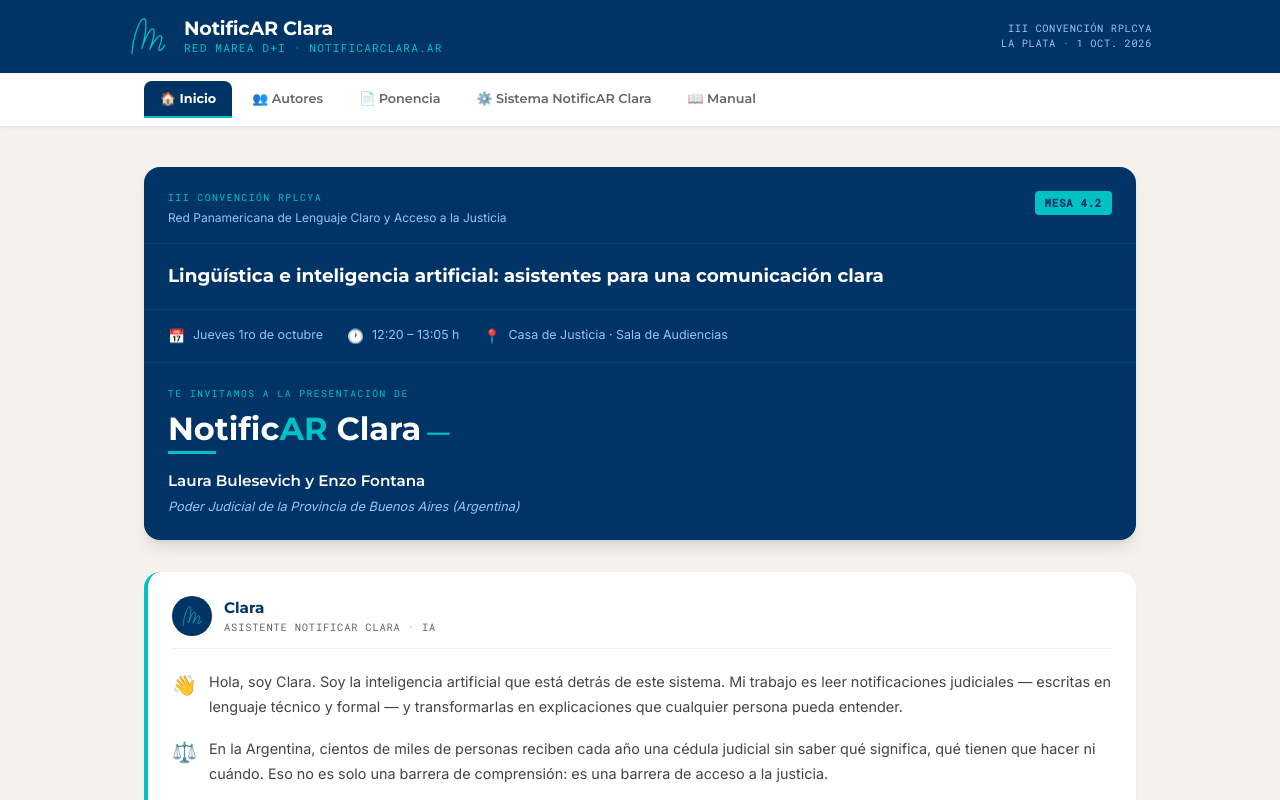
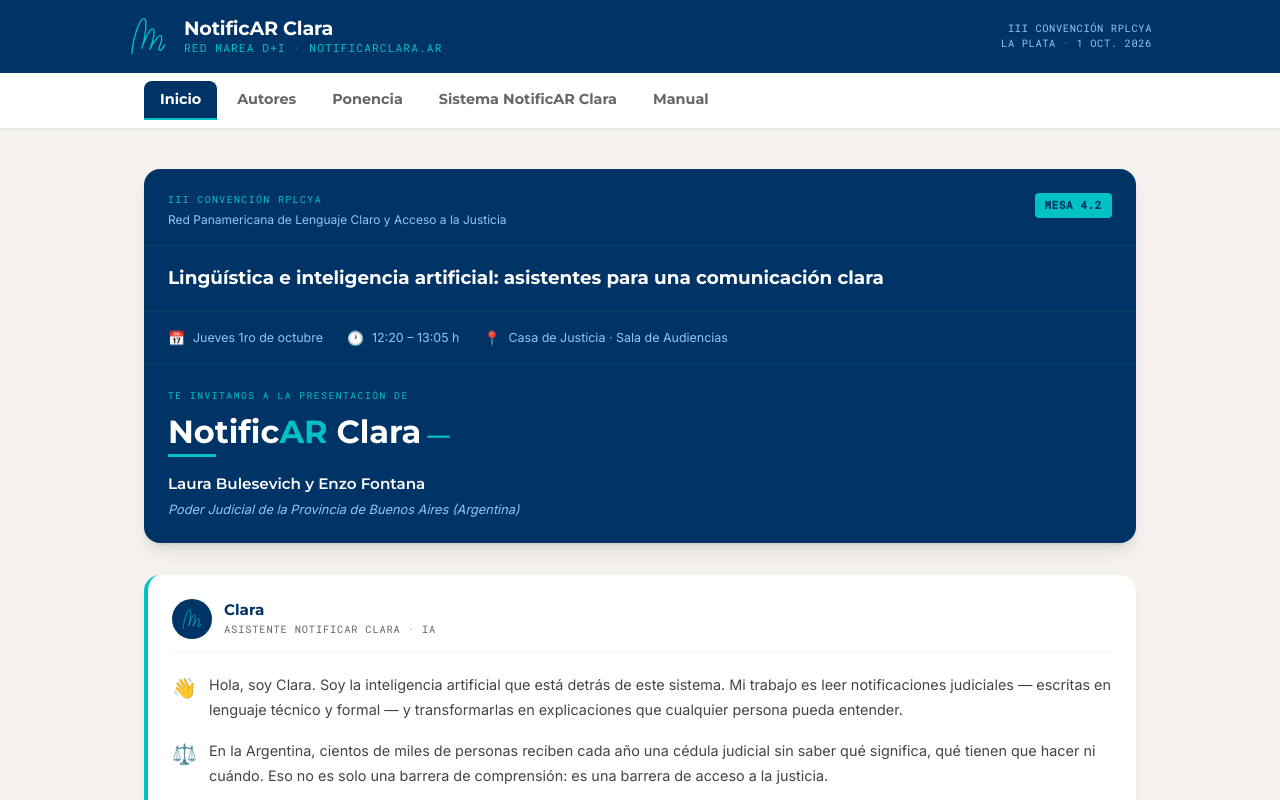
Before and after one commit to drfontana-arch/notificar-clara, a Next.js app: page / in a window 1280 px wide. Shown: the top 800 px of the page. Built offline with nearby package versions, Linux system fonts and the light colour scheme.

Commit message:
style: tabs sin iconos, fuente más grande y negrita

```diff
--- a/src/app/page.jsx
+++ b/src/app/page.jsx
@@ -2,11 +2,11 @@
 import { useState } from 'react'
 
 const TABS = [
-  { id: 'inicio',       label: '🏠 Inicio' },
-  { id: 'autores',      label: '👥 Autores' },
-  { id: 'ponencia',     label: '📄 Ponencia' },
-  { id: 'operador',     label: '⚙️ Sistema NotificAR Clara' },
-  { id: 'manual',       label: '📖 Manual' },
+  { id: 'inicio',       label: 'Inicio' },
+  { id: 'autores',      label: 'Autores' },
+  { id: 'ponencia',     label: 'Ponencia' },
+  { id: 'operador',     label: 'Sistema NotificAR Clara' },
+  { id: 'manual',       label: 'Manual' },
 ]
 
 const CLARA_INTRO = [
@@ -136,8 +136,8 @@ export default function LandingPage() {
               onClick={() => setTabActiva(tab.id)}
               style={{
                 fontFamily: 'var(--font-heading)',
-                fontWeight: tabActiva === tab.id ? 700 : 600,
-                fontSize: '0.8rem',
+                fontWeight: 700,
+                fontSize: '0.9rem',
                 backgroundColor: tabActiva === tab.id ? '#003366' : 'transparent',
                 color: tabActiva === tab.id ? '#ffffff' : '#666666',
                 borderBottom: tabActiva === tab.id ? '2px solid #00C2C2' : '2px solid transparent',
@@ -302,14 +302,14 @@ export default function LandingPage() {
             </div>
 
             <div className="bg-white rounded-xl p-5 shadow-sm border-l-4" style={{ borderLeftColor: '#00C2C2' }}>
-              <p style={{ fontFamily: 'var(--font-body)', color: '#666', fontSize: '0.88rem', lineHeight: 1.7, marginBottom: 12 }}>
+              <p style={{ fontFamily: 'var(--font-body)', color: '#666', fontSize: '0.94rem', lineHeight: 1.7, marginBottom: 12 }}>
                 Ponencia presentada en la <strong style={{ color: '#003366' }}>III Convención RPLCyA — Red Panamericana de Lenguaje Claro y Acceso a la Justicia · La Plata, 1 de octubre de 2026</strong>, en el marco de <strong style={{ color: '#003366' }}>Red Marea D+I</strong> — Colectivo de colaboración intelectual que intersecciona derecho e innovación.
               </p>
               <div className="flex items-center gap-3">
                 <IsologoRedMarea color="#003366" size={28} />
                 <div>
                   <p style={{ fontFamily: 'var(--font-heading)', fontWeight: 700, fontSize: '0.9rem', color: '#003366' }}>Red Marea D+I</p>
-                  <p style={{ fontFamily: 'var(--font-mono)', fontSize: '0.62rem', color: '#00C2C2', letterSpacing: '0.06em' }}>Derecho e innovación en red. Tecnohumanistas.</p>
+                  <p style={{ fontFamily: 'var(--font-mono)', fontSize: '0.74rem', color: '#00C2C2', letterSpacing: '0.06em' }}>Derecho e innovación en red. Tecnohumanistas.</p>
                 </div>
               </div>
             </div>
@@ -327,10 +327,10 @@ export default function LandingPage() {
                   <div className="text-left w-full">
                     <h3 style={{ fontFamily: 'var(--font-heading)', fontWeight: 700, color: '#003366', fontSize: '1.1rem', textAlign: 'center' }}>{autor.nombre}</h3>
                     <div style={{ width: 24, height: 2, backgroundColor: '#00C2C2', margin: '8px auto 10px' }} />
-                    <p style={{ fontFamily: 'var(--font-body)', color: '#003366', fontSize: '0.82rem', fontWeight: 600, lineHeight: 1.4, textAlign: 'center', marginBottom: 12 }}>{autor.cargo}</p>
+                    <p style={{ fontFamily: 'var(--font-body)', color: '#003366', fontSize: '0.88rem', fontWeight: 600, lineHeight: 1.4, textAlign: 'center', marginBottom: 12 }}>{autor.cargo}</p>
                     <ul className="space-y-1">
                       {autor.cv.map((item, i) => (
-                        <li key={i} style={{ fontFamily: 'var(--font-body)', color: '#555', fontSize: '0.8rem', lineHeight: 1.55 }} className="flex gap-2">
+                        <li key={i} style={{ fontFamily: 'var(--font-body)', color: '#555', fontSize: '0.86rem', lineHeight: 1.55 }} className="flex gap-2">
                           <span style={{ color: '#00C2C2', flexShrink: 0 }}>·</span>
                           <span>{item}</span>
                         </li>
```
